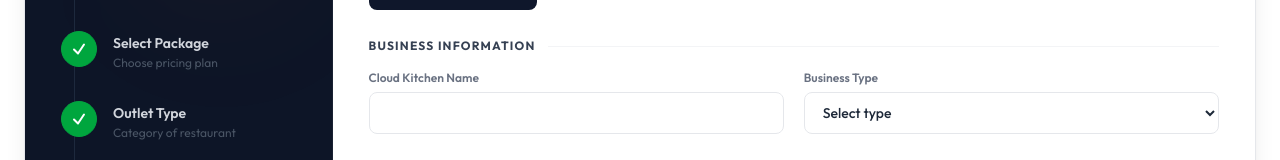
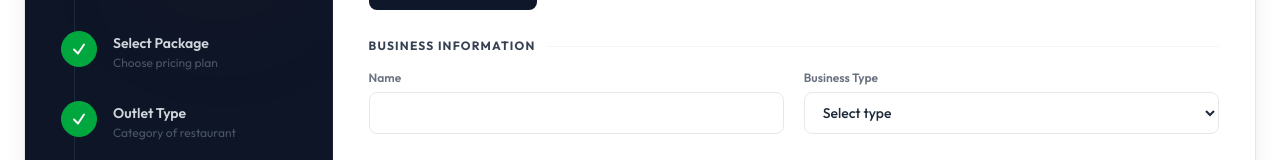
Before and after one commit to shanuvr/x-foodieQR, a React (Vite) app: page /outlet-details in a window 1280 px wide. Shown: the part 281-441 px from the top of the page. Built offline with nearby package versions, Linux system fonts and the light colour scheme.

Commit message:
feat: fixed field name

```diff
--- a/src/pages/user/register/OutletDetails.jsx
+++ b/src/pages/user/register/OutletDetails.jsx
@@ -302,7 +302,7 @@ export default function OutletDetails() {
               <div>
                 <SectionTitle title="Business Information" />
                 <div className="grid grid-cols-1 sm:grid-cols-2 gap-x-5 gap-y-3 sm:gap-y-4">
-                  <Field label="Cloud Kitchen Name">
+                  <Field label="Name">
                     <input name="kitchenName" value={form.kitchenName} onChange={handleChange}
                       className={inputCls} />
                   </Field>
```
